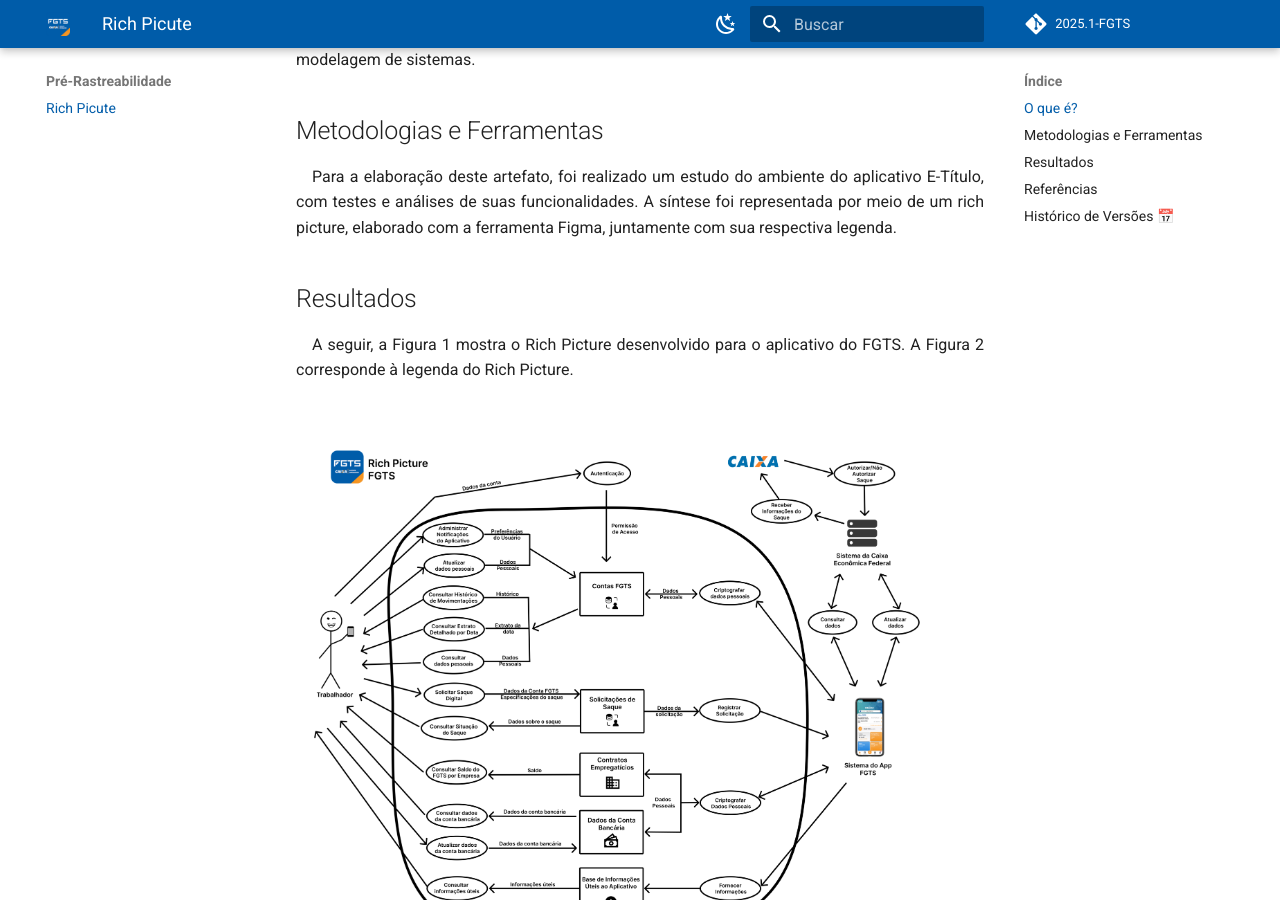
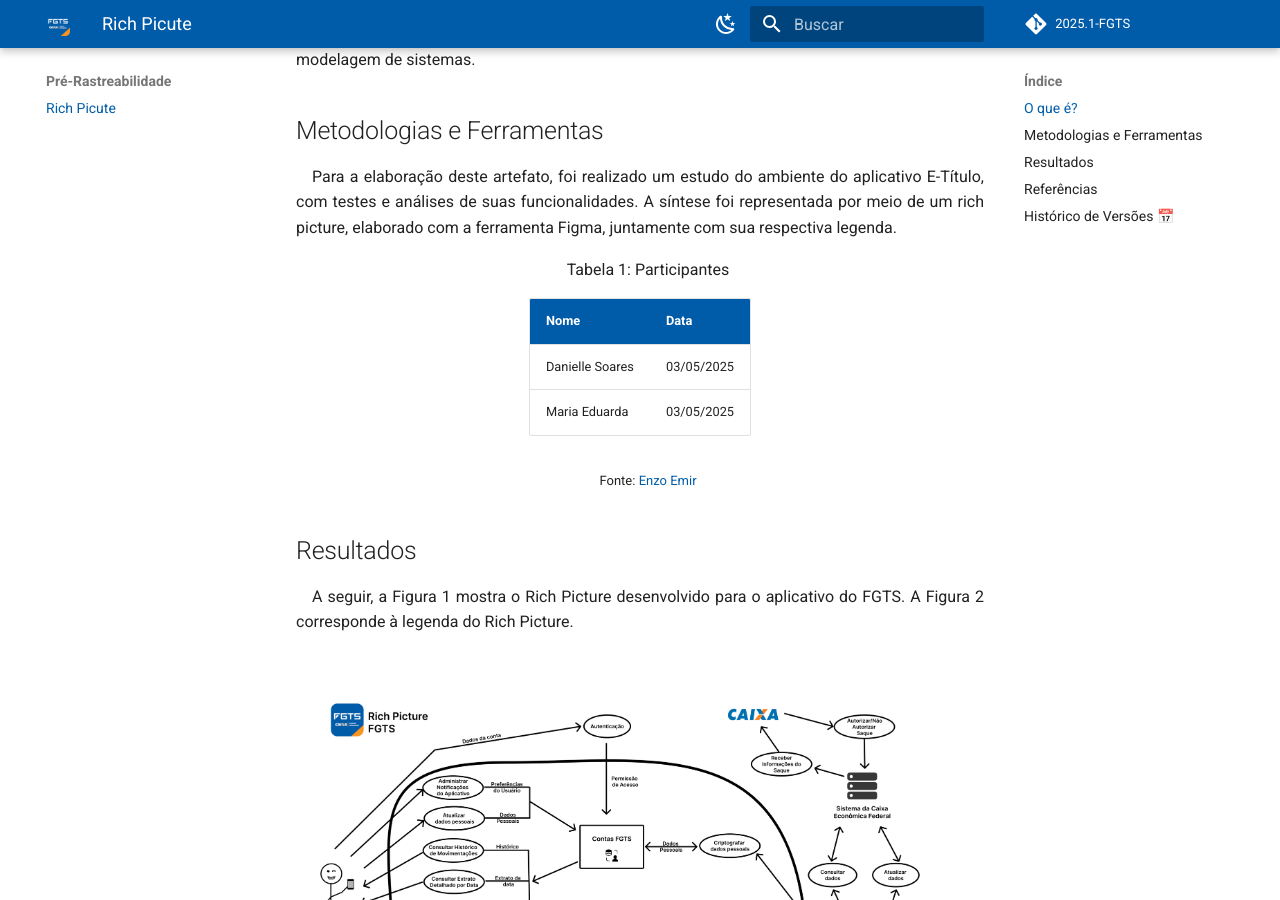
Before and after one commit to eduardodpms/REQ-FGTS, an MkDocs documentation site: the page built from docs/Pre-Rastreabilidade/Rich-Picture.md, in a window 1280 px wide and 900 px high, scrolled down 385 px. Built offline with MkDocs 1.6.1 and Material for MkDocs 9.7.7, drawn with Linux system fonts in a browser that asks for light colours; comment, search, counter and statistics services are not loaded; some of the changed text lies outside the part shown.

Commit message:
Update Rich-Picture.md

```diff
--- a/docs/Pre-Rastreabilidade/Rich-Picture.md
+++ b/docs/Pre-Rastreabilidade/Rich-Picture.md
@@ -7,6 +7,33 @@ Rich Picture <a id="TEC1" href="#RP1">^1^</a> é uma técnica visual utilizada n
 ## Metodologias e Ferramentas
 
 Para a elaboração deste artefato, foi realizado um estudo do ambiente do aplicativo E-Título, com testes e análises de suas funcionalidades. A síntese foi representada por meio de um rich picture, elaborado com a ferramenta Figma, juntamente com sua respectiva legenda.
+
+<font size="3"><p style="text-align: center">Tabela 1: Participantes</p></font>
+
+<div align="center">
+
+<table>
+  <thead>
+    <tr>
+      <th>Nome</th>
+      <th>Data</th>
+    </tr>
+  </thead>
+  <tbody>
+    <tr>
+      <td> Danielle Soares </td>
+      <td> 03/05/2025 </td>
+    </tr>
+    <tr>
+      <td> Maria Eduarda </td>
+      <td> 03/05/2025 </td>
+    </tr>
+  </tbody>
+</table>
+
+</div>
+
+<font size="2"><p style="text-align: center">Fonte: [Enzo Emir](https://github.com/EnzoEmir)</p></font>
 
 ## Resultados
 
@@ -38,3 +65,4 @@ A seguir, a Figura 1 mostra o Rich Picture desenvolvido para o aplicativo do FGT
 | `1.0` | 12/04/2025 | Metodologias e Ferramentas, Resultados e Referências | [Danielle Soares](https://github.com/danielle-soaress) | [Victor Pontual](https://github.com/VictorPontual) |
 | `1.1` | 03/05/2025 | Atualização do Rich Picture | [Danielle Soares](https://github.com/danielle-soaress), [Maria Eduarda](https://github.com/dudaa28) | [Eduardo de Pina](https://github.com/eduardodpms) |
 | `1.2` | 03/05/2025 | Atualização da Legenda | [Danielle Soares](https://github.com/danielle-soaress), [Maria Eduarda](https://github.com/dudaa28) | [Eduardo de Pina](https://github.com/eduardodpms) |
+| `1.3` | 21/06/2025 | Adicionando tabela de participantes | [Enzo Emir](https://github.com/EnzoEmir) | - |
```
